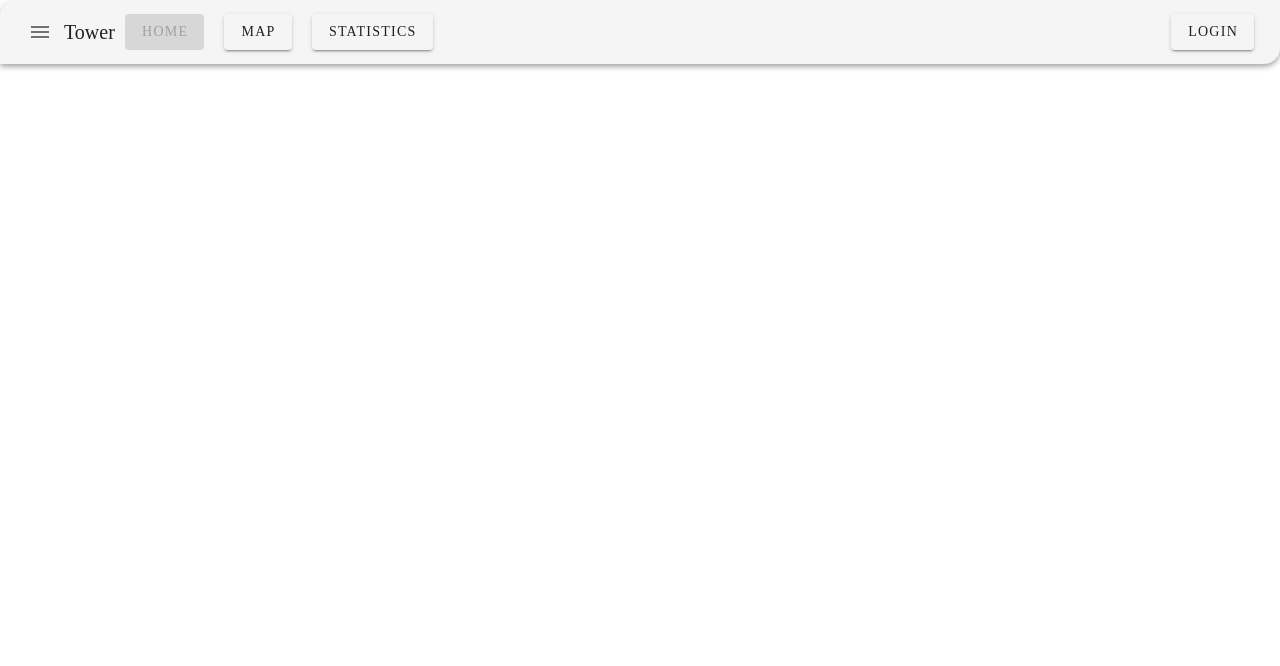
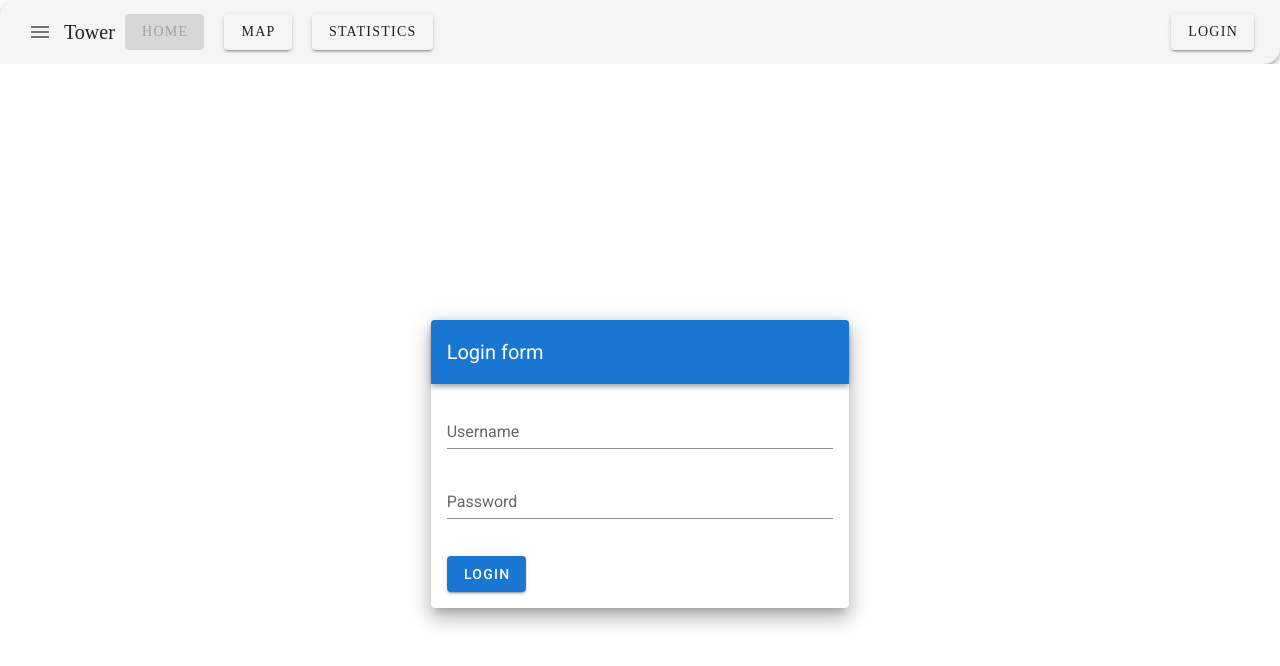
Before and after one commit to Jonyser/Tower, a Vue app: page /Login in a window 1280 px wide. Shown: the top 666 px of the page. Built offline with nearby package versions, Linux system fonts and the light colour scheme.

Commit message:
add login and charts

```diff
--- /dev/null
+++ b/src/components/Login.vue
@@ -0,0 +1,46 @@
+<template>
+    <v-app>
+        <v-main>
+            <v-container fluid fill-height>
+                <v-layout align-center justify-center>
+                    <v-flex xs12 sm8 md4>
+                        <v-card class="elevation-12">
+                            <v-toolbar dark color="primary">
+                                <v-toolbar-title>Login form</v-toolbar-title>
+                            </v-toolbar>
+                            <v-card-text>
+                                <form ref="form" @submit.prevent="login()">
+                                    <v-text-field v-model="username" name="username" label="Username" type="text"
+                                        placeholder="username" required></v-text-field>
+
+                                    <v-text-field v-model="password" name="password" label="Password" type="password"
+                                        placeholder="password" required></v-text-field>
+                                    <v-btn type="submit" class="mt-4" color="primary" value="log in">Login</v-btn>
+                                </form>
+                            </v-card-text>
+                        </v-card>
+
+                    </v-flex>
+                </v-layout>
+            </v-container>
+        </v-main>
+    </v-app>
+</template>
+
+<script>
+export default {
+    name: "Login",
+    data() {
+        return {
+            username: "",
+            password: "",
+        };
+    },
+    methods: {
+        login() {
+            const { username } = this;
+            console.log(username + "logged in")
+        },
+    },
+};
+</script>
--- a/src/components/Navbar.vue
+++ b/src/components/Navbar.vue
@@ -16,7 +16,7 @@
                 Statistics
             </v-btn>
             <v-spacer></v-spacer>
-            <v-btn @click="GoToMap" prepend-icon="$vuetify" variant="tonal" style="margin: 10px;">
+            <v-btn @click="navigate('/Login')" prepend-icon="$vuetify" variant="tonal" style="margin: 10px;">
                 Login
             </v-btn>
         </v-app-bar>
--- a/src/router/index.js
+++ b/src/router/index.js
@@ -2,6 +2,8 @@ import Vue from 'vue'
 import Router from 'vue-router'
 import Map from '@/components/Map'
 import Home from '../components/Home'
+import Login from '../components/Login'
+
 import Charts from '../components/Chart'
 Vue.use(Router)
 
@@ -19,6 +21,11 @@ export default new Router({
       component: Home
     },
     {
+      path: '/Login',
+      name: 'Login',
+      component: Login
+    },
+    {
       path: '/Charts',
       name: 'Charts',
       component: Charts
```
Also changed, not shown: 1 other file (tests, documents, lock files or other folders).
